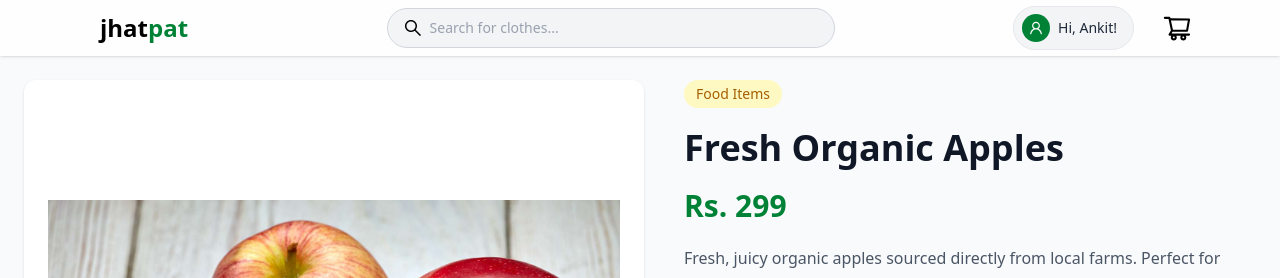
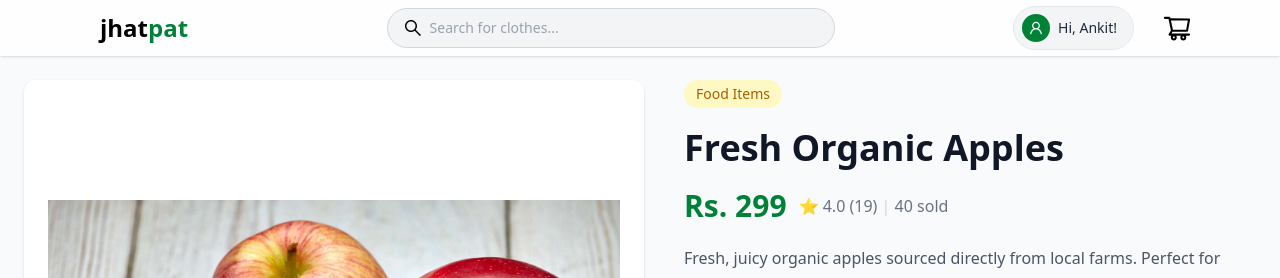
Before and after one commit to khanalankitt/E-Commerce-Full-Stack, a Next.js app in the folder frontend/: page /product/1 in a window 1280 px wide. Shown: the top 278 px of the page. Built offline with nearby package versions, Linux system fonts and the light colour scheme.

Commit message:
chore: added random number of review and sold count generation

```diff
--- a/frontend/app/(store)/product/[id]/page.tsx
+++ b/frontend/app/(store)/product/[id]/page.tsx
@@ -13,6 +13,9 @@ export default function ProductPage() {
     stock: 12,
     image: "/apples.jpg",
   };
+
+  const reviews = Math.floor(Math.random() * (35 - 15 + 1)) + 15;
+  const sold = Math.floor(Math.random() * (60 - (reviews + 1))) + (reviews + 1);
 
   return (
     <main className="min-h-screen bg-gray-50 py-10 pt-20">
@@ -36,8 +39,12 @@ export default function ProductPage() {
 
           <h1 className="text-4xl font-bold text-gray-900">{product.name}</h1>
 
-          <p className="text-3xl font-bold text-green-700">
-            Rs. {product.price}
+          <p className="text-3xl font-bold text-green-700 flex items-center justify-start gap-3">
+            Rs. {product.price}{" "}
+            <span className="text-base text-gray-500 font-normal">
+              ⭐ 4.0 ({reviews}) <span className="text-gray-300">|</span> {sold}{" "}
+              sold
+            </span>
           </p>
 
           <p className="leading-7 text-gray-600">{product.description}</p>
--- a/frontend/components/category/productCard.tsx
+++ b/frontend/components/category/productCard.tsx
@@ -29,8 +29,8 @@ function ProductCard({ product }: { product: Product }) {
           ))}
         </div>
         <h3 className="font-semibold text-gray-800">{product.name}</h3>
-        <p className="text-green-700 text-lg font-bold mt-2">
-          Rs.{product.price}
+        <p className="text-green-700 text-sm font-bold mt-2">
+          Rs. <span className="text-lg"> {product.price}</span>
         </p>
         <button className="mt-4 w-full bg-green-700 hover:bg-green-800 text-white py-2.5 rounded-xl flex items-center justify-center gap-2 transition cursor-pointer">
           <ShoppingCartOutlined />
```
